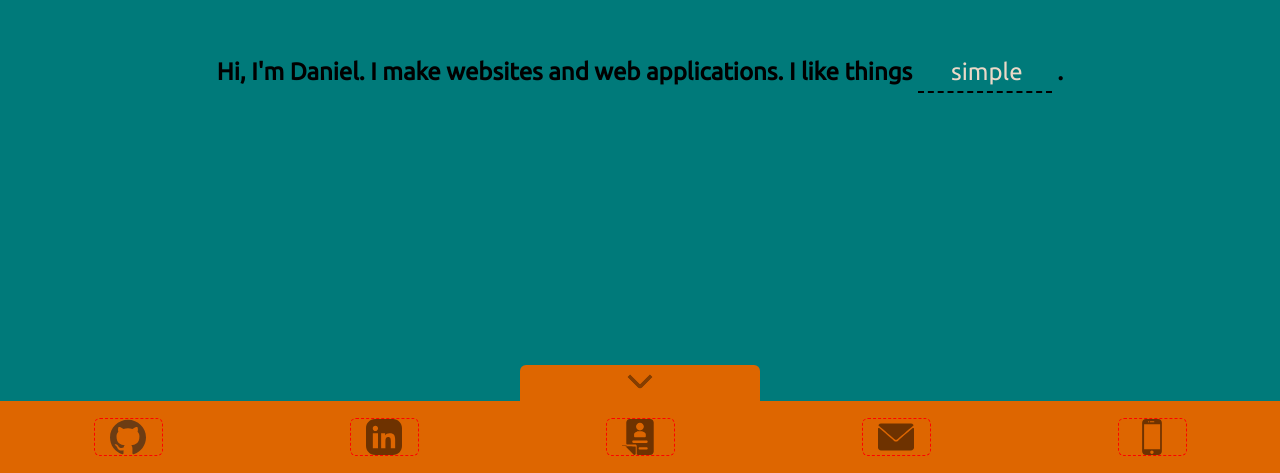
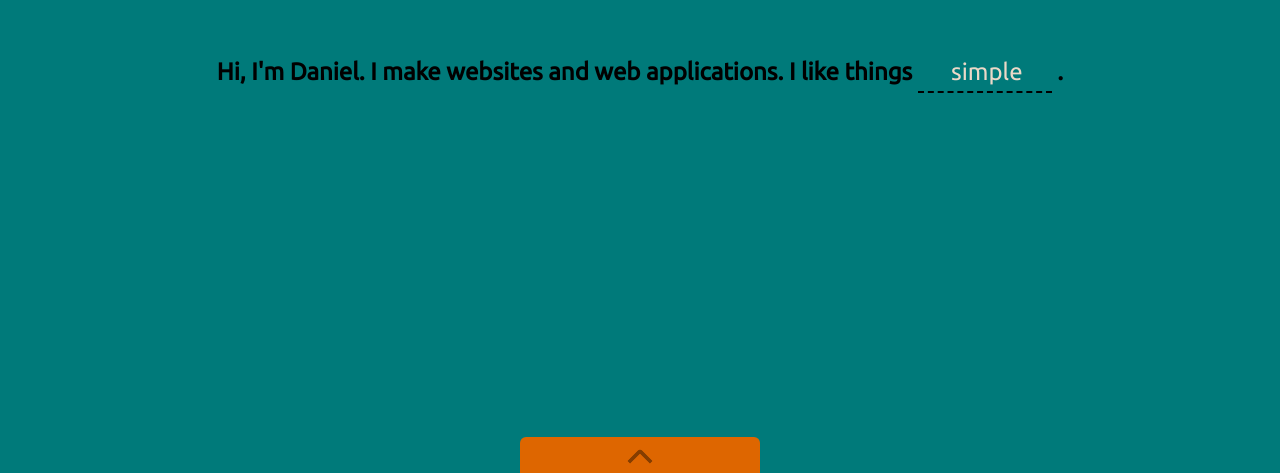
Before and after one commit to danieltichiyama/danieltichiyama.github.io, a website: page index.html in a window 1280 px wide. Shown: the part 327-800 px from the top of the page. Drawn offline with Linux system fonts and the light colour scheme; a web font is replaced by a local one.

Commit message:
removes formatting borders around buttons and returns showNav to false

```diff
--- a/js/app.js
+++ b/js/app.js
@@ -69,7 +69,7 @@ let changeAdj = () => {
 };
 
 //global var for toggleNav function
-let showNav = true;
+let showNav = false;
 //toggles the arrow up and down
 let toggleArrow = () => {
   let tab = document.getElementById("navigation_tab");
--- a/sass/style.scss
+++ b/sass/style.scss
@@ -111,7 +111,6 @@ body {
         font-weight: 400;
         font-size: 18px;
         text-decoration: none;
-        border: 1px red dashed;
         width: auto;
         border-radius: 6px;
         color: rgba($color: #000000, $alpha: 0.5);
```
Also changed, not shown: css/style.css.
